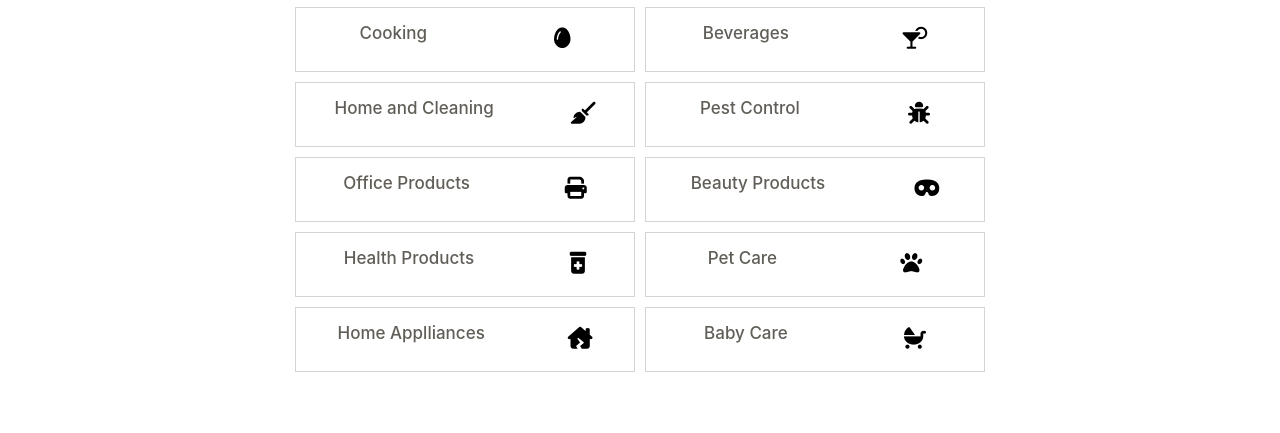
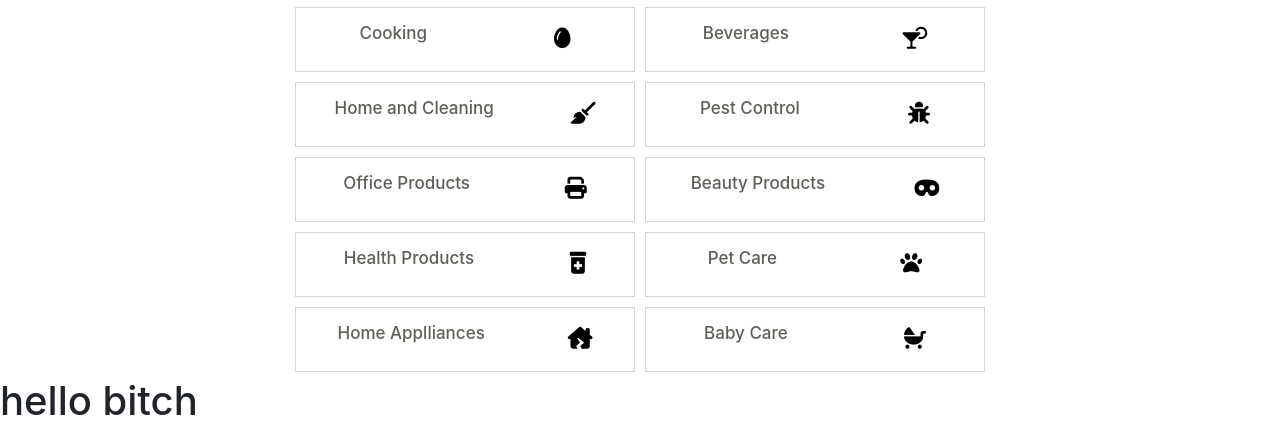
Before and after one commit to yeasin-hossain/E-co, a plain HTML site: page index.html in a window 1280 px wide. Shown: the part 571-1004 px from the top of the page. Before the commit the page ends 948 px from the top, so only its background shows below. Drawn offline with nearby package versions, Linux system fonts and the light colour scheme.

Commit message:
first fun

```diff
--- a/index.html
+++ b/index.html
@@ -210,6 +210,9 @@
 
     </div>
 
+    <h1>
+        hello bitch
+    </h1>
 
 </body>
 
```
